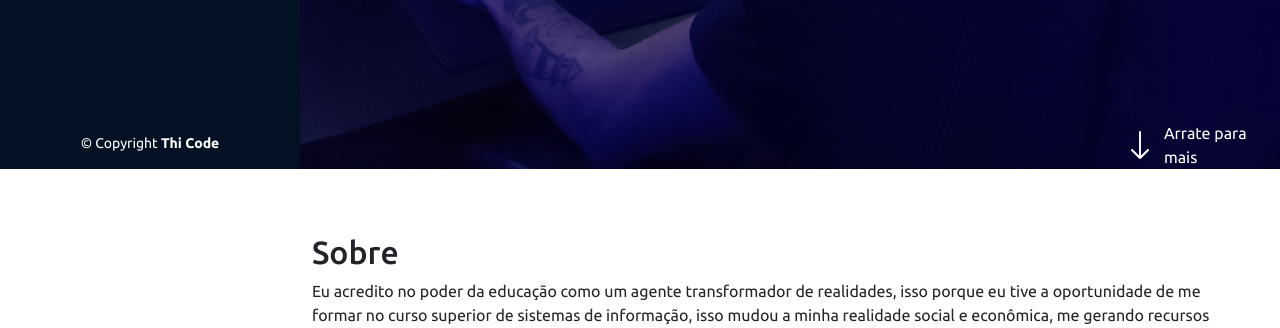
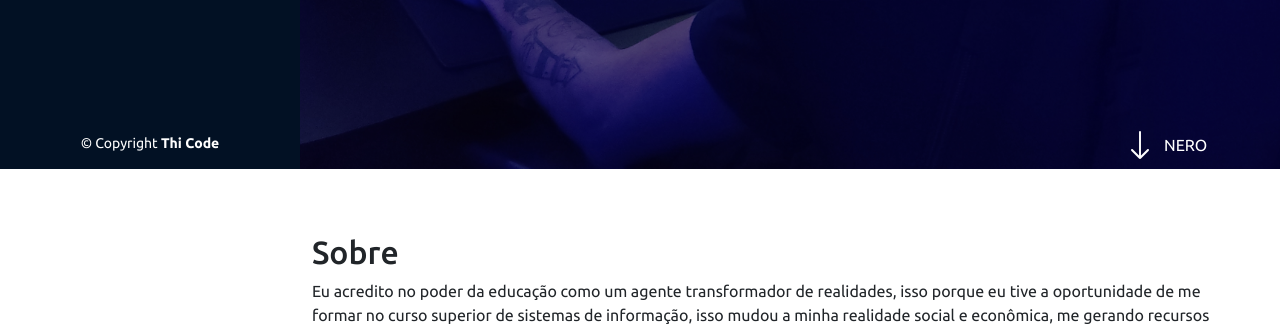
Before and after one commit to codethi/portfolio-responsivo, a Flask app: page / in a window 1280 px wide. Shown: the part 631-959 px from the top of the page. Run offline with Flask 2, Linux system fonts and the light colour scheme; some libraries are stand-ins or nearby versions.

Commit message:
Update index.html

```diff
--- a/templates/index.html
+++ b/templates/index.html
@@ -75,7 +75,7 @@
             <div class="col-md-7 d-flex justify-content-end align-items-end">
                 <div id="arraste" class="d-flex align-items-center">
                     <i class="bi bi-arrow-down text-white pe-2 fs-2" aria-hidden="true"></i>
-                    <a href="#sobre">Arrate para mais</a>
+                    <a href="#sobre">NERO</a>
                 </div>
 
             </div>
```
